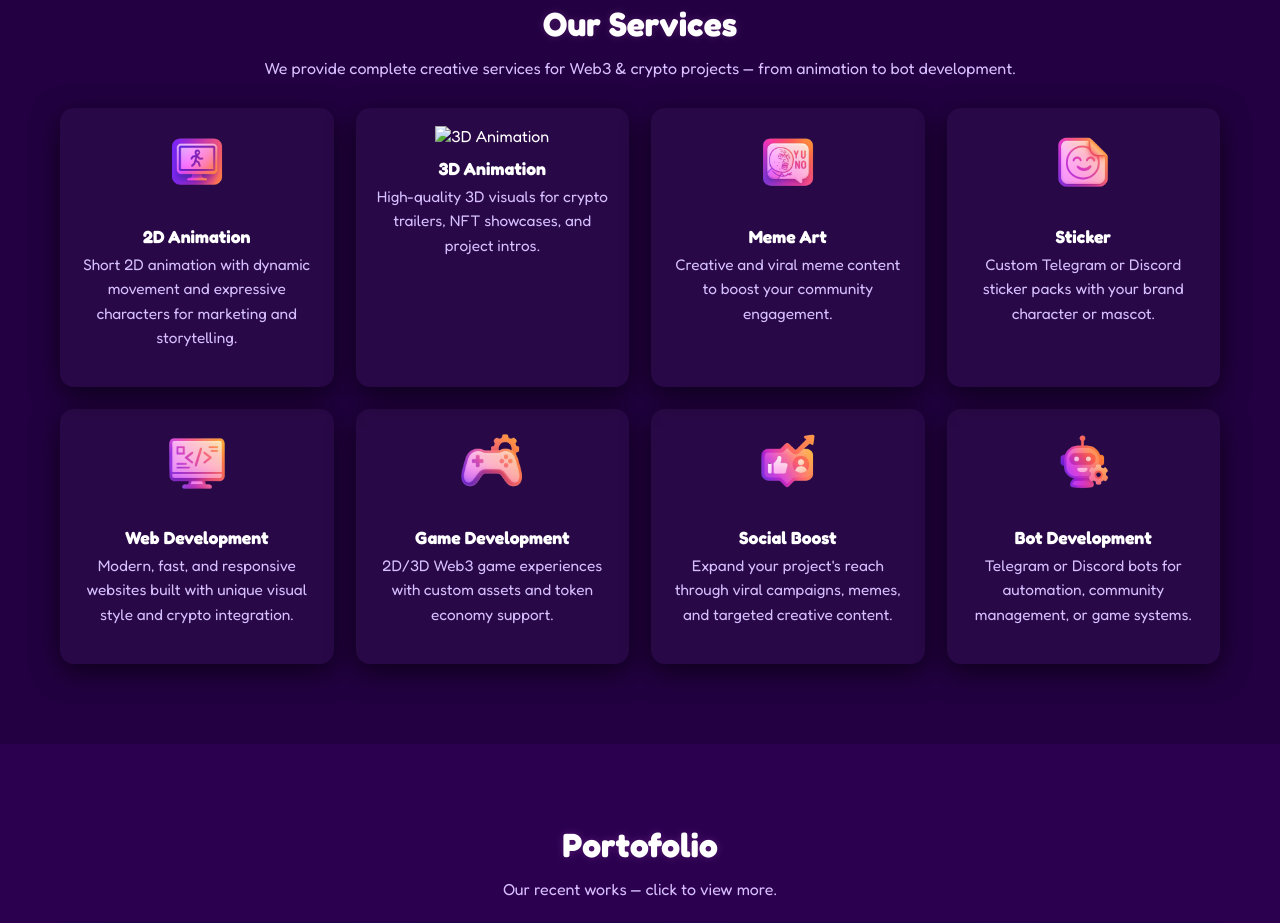
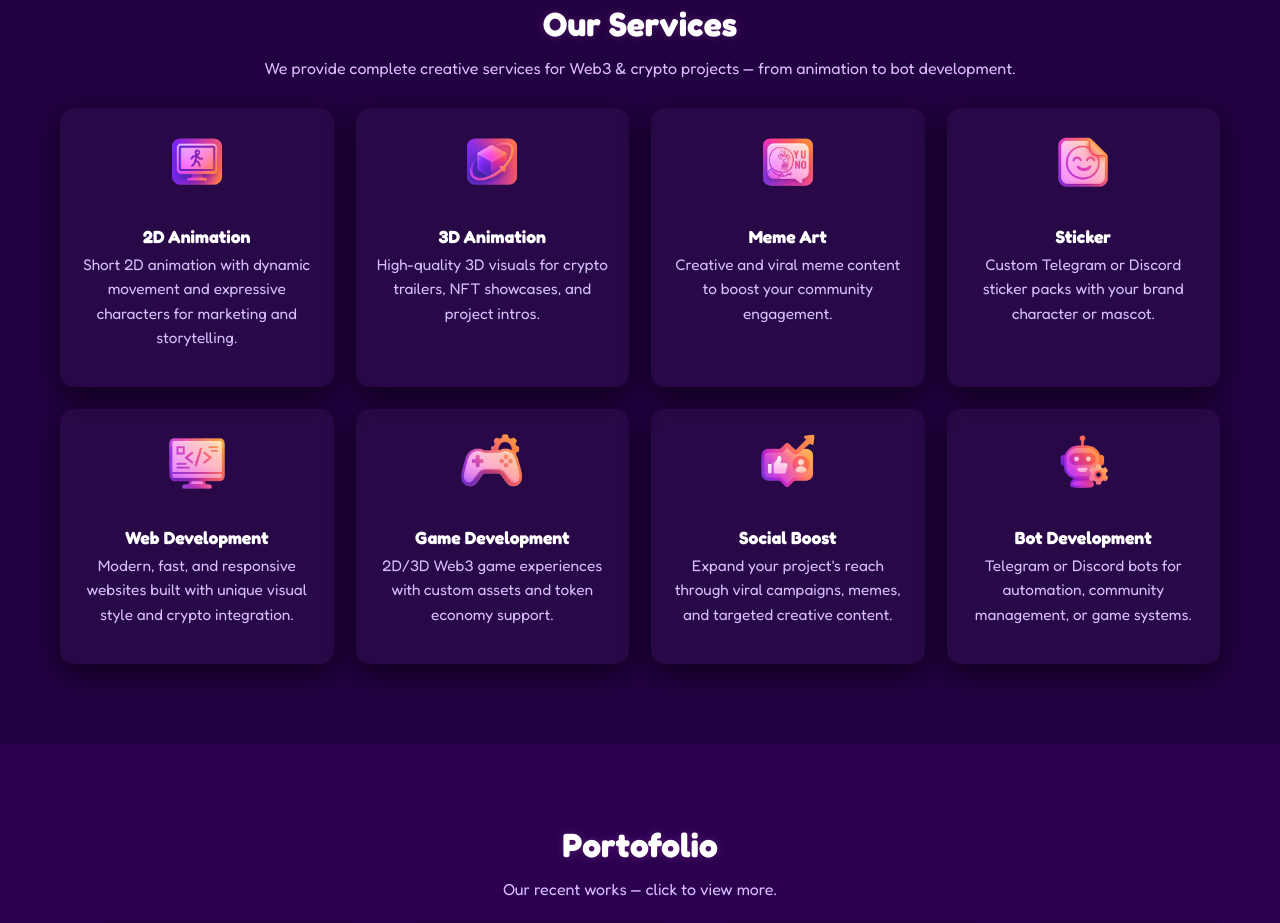
Before and after one commit to LumixCreativeStudio/lumixcreativestudio.github.io, a plain HTML site: page index.html in a window 1280 px wide. Shown: the part 1359-2282 px from the top of the page. Drawn offline with Linux system fonts and the light colour scheme.

Commit message:
Update index.html

```diff
--- a/index.html
+++ b/index.html
@@ -79,7 +79,7 @@
 
       <!-- 2 -->
       <div class="service-card">
-        <img src="images/service-3d animation.png" alt="3D Animation" />
+        <img src="images/service-3d-animation.png" alt="3D Animation" />
         <h3>3D Animation</h3>
         <p>High-quality 3D visuals for crypto trailers, NFT showcases, and project intros.</p>
       </div>
```
